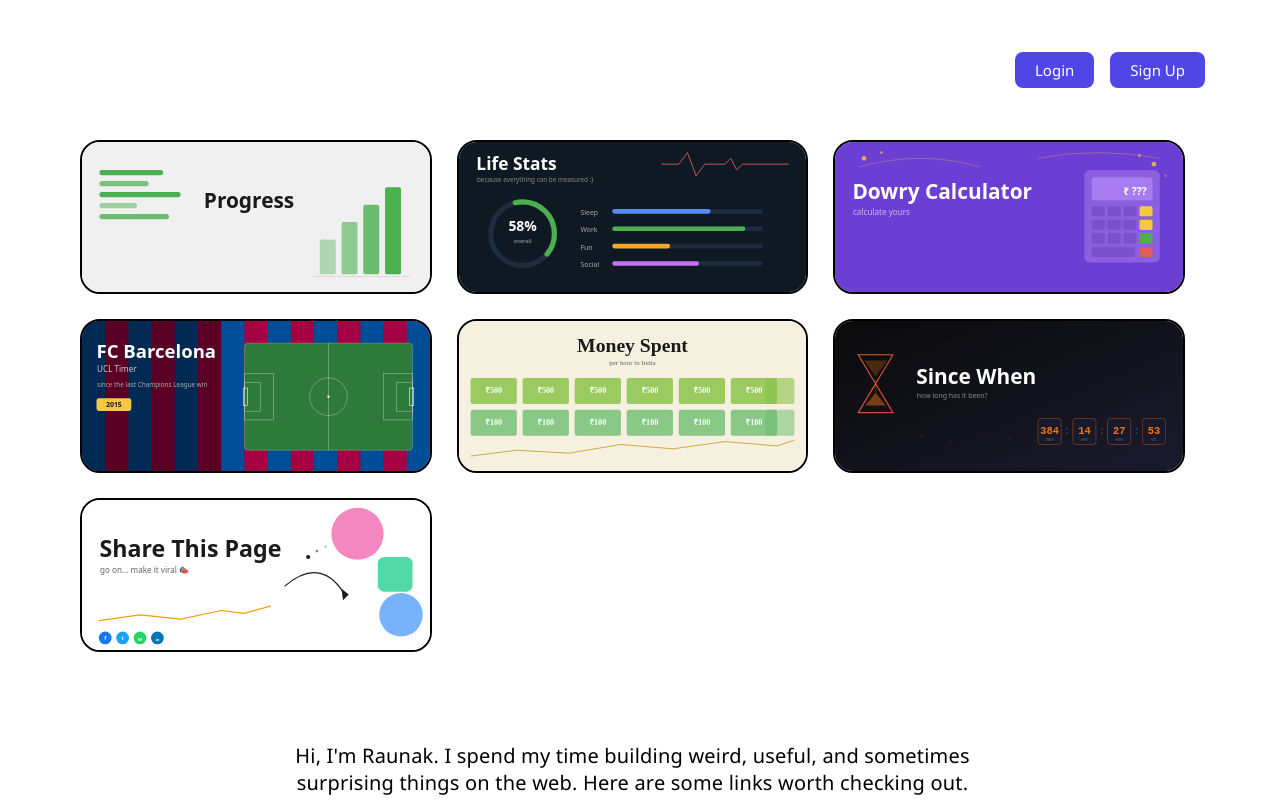
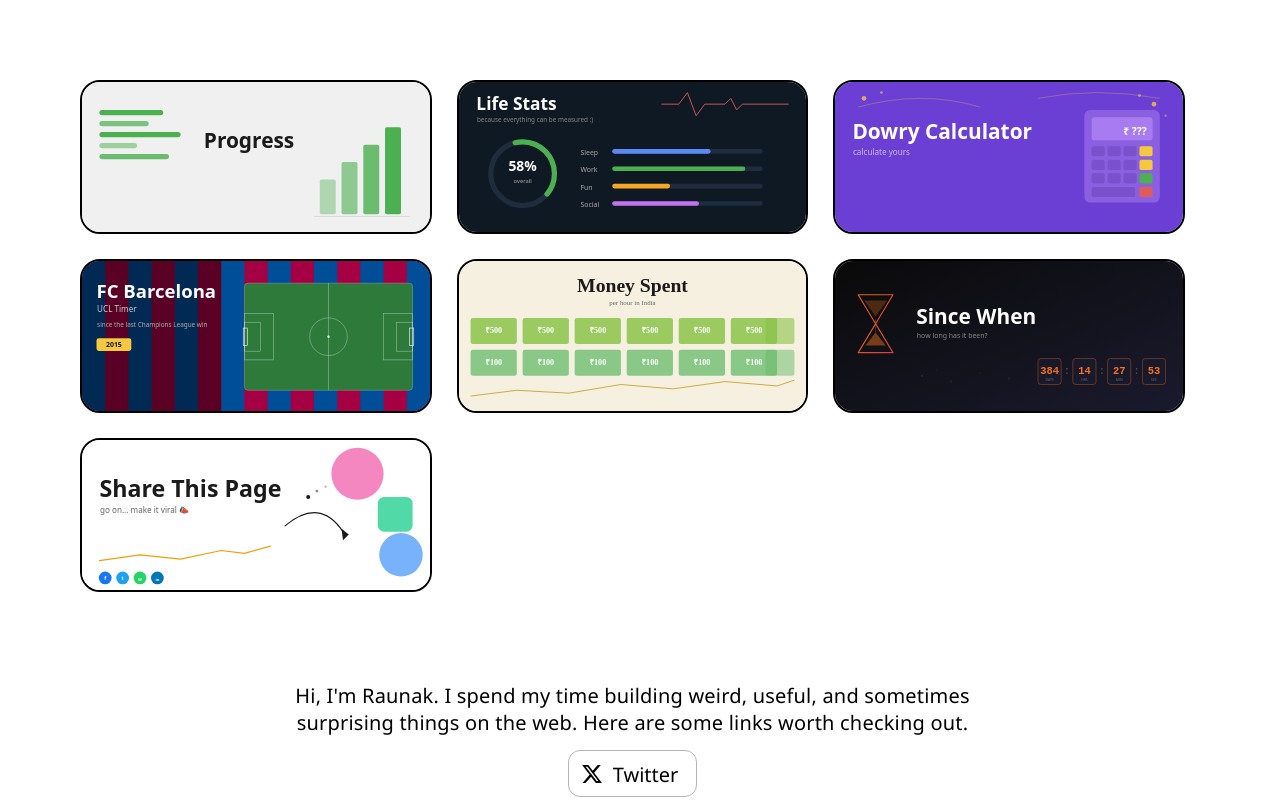
Before and after one commit to raunaksingh8/rawnak.space, a React (Create React App) app in the folder frontend/: page / in a window 1280 px wide. Built offline with nearby package versions, Linux system fonts and the light colour scheme; no server answers.

Commit message:
feat: removal of navbar

```diff
--- a/frontend/src/pages/LandingPage.js
+++ b/frontend/src/pages/LandingPage.js
@@ -1,4 +1,4 @@
-import { Link, useNavigate } from 'react-router-dom';
+import { useNavigate } from 'react-router-dom';
 import { useState, useEffect } from 'react';
 import '../styles/LandingPage.css';
 
@@ -79,13 +79,13 @@
             <div className="emoji-border right"></div>
 
 
-            <nav className="navbar">
+            {/* <nav className="navbar">
                 <div className="logo" aria-hidden="true"></div>
                 <div className="nav-links">
                     <Link to="/login" className="btn-signup">Login</Link>
                     <Link to="/signup" className="btn-signup">Sign Up</Link>
                 </div>
-            </nav>
+            </nav> */}
 
 
             <div className={`landing-intro ${isLeaving ? 'is-leaving' : ''}`}>
```
